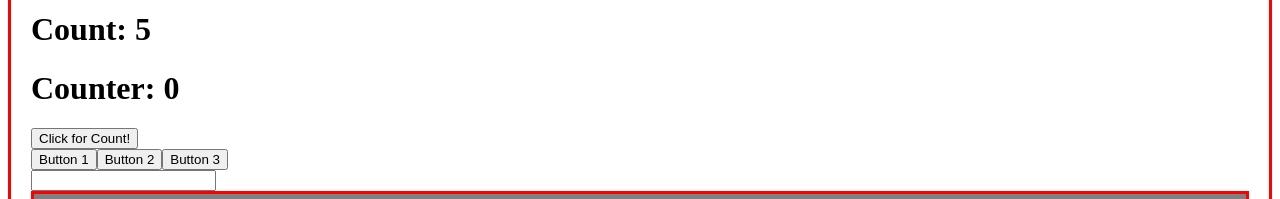
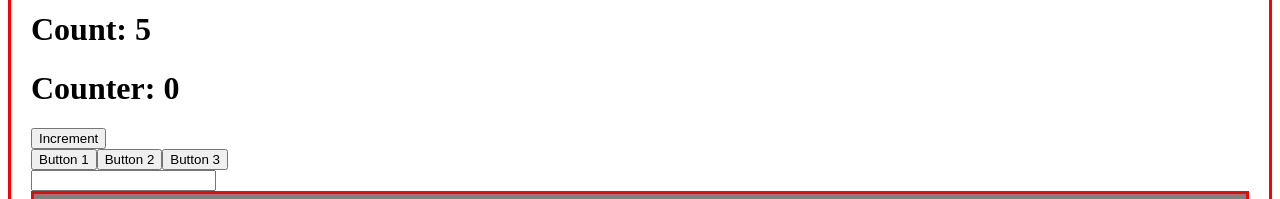
Before and after one commit to ndrSaba/react-exercise, a React (Create React App) app in the folder react-exercises/: page / in a window 1280 px wide. Shown: the part 273-472 px from the top of the page. Built offline with nearby package versions, Linux system fonts and the light colour scheme.

Commit message:
ClickCounter modificato secondo l'esercizio

```diff
--- a/react-exercises/src/ClickCounter.js
+++ b/react-exercises/src/ClickCounter.js
@@ -1,25 +1,16 @@
-import React from "react";
+import React, { useState } from "react";
 
-export class ClickCounter extends React.Component {
-    state = {
-        count: this.props.initialValue ?? 0
+export function ClickCounter({ initialValue = 0 }) {
+    const [count, setCount] = useState(initialValue)
+
+    function incrementCounterOnClick() {
+        setCount(c => c + 1)
     }
 
-    incrementCounterOnClick = () => {
-        return this.setState((state) => {
-            return {
-                count: state.count + 1
-            }
-        })
-    }
-
-
-    render() {
-        return (
-            <div>
-                <h1>Counter: {this.state.count}</h1>
-                <button onClick={this.incrementCounterOnClick}>Click for Count!</button>
-            </div>
-        )
-    }
+    return (
+        <div>
+            <h1>Counter: {count}</h1>
+            <button onClick={incrementCounterOnClick}>Increment</button>
+        </div>
+    )
 }
```
